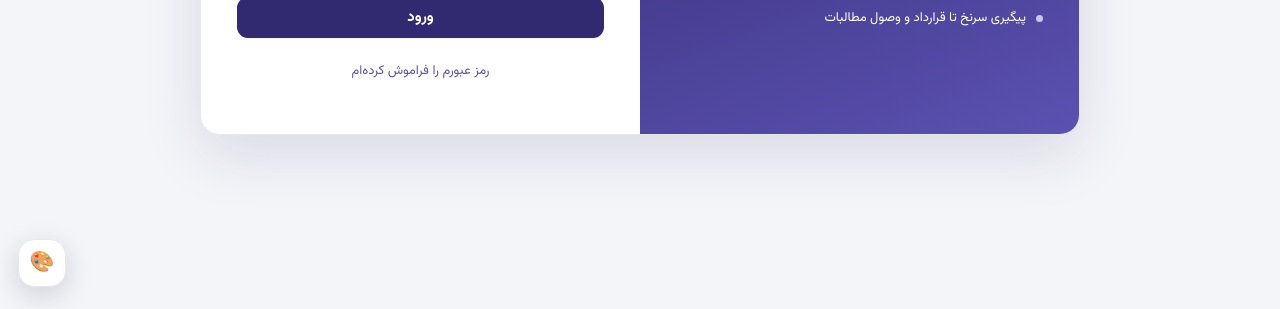
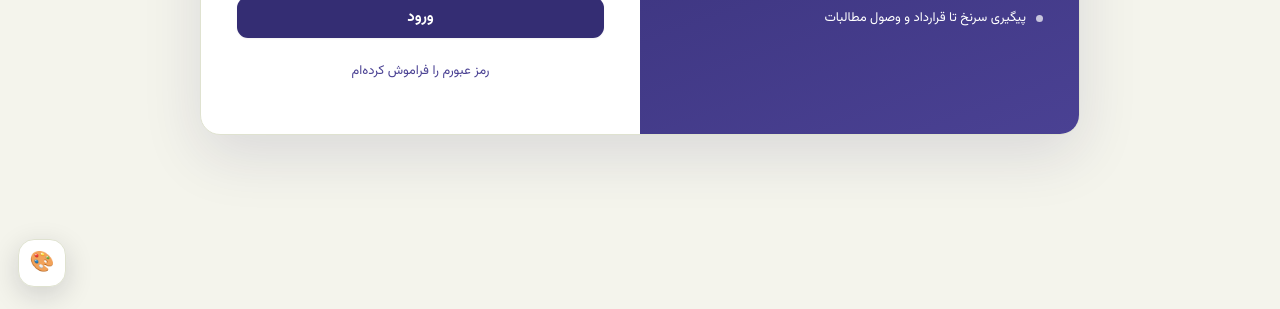
Before and after one commit to dastarchstudio/dast-studio, a website: page index.html in a window 1280 px wide. Shown: the part 491-800 px from the top of the page. Drawn offline with nearby package versions, Linux system fonts and the light colour scheme.

Commit message:
Align theme controls with Dast Light and Dast Dark palettes

```diff
--- a/index.html
+++ b/index.html
@@ -1523,7 +1523,7 @@ body.dark .studio-logo-dark{display:block!important}
   // سیستم سراسری تم: رنگ‌ها برای همه‌ی صفحات و اجزای داشبورد از متغیرهای مشترک خوانده می‌شوند.
   (function(){
     const palettes=[
-      {id:'dast',name:'دَست',colors:['#312a70','#5b51b1','#f4f5f9','#ffffff','#202235','#6b6d80','#e6e7ef']},
+      {id:'dast',name:'دَست روشن',colors:['#342D73','#4A4193','#F4F4EC','#FFFFFF','#23261A','#666B57','#DFE2D0']},
       {id:'teal',name:'سبزآبی آرام',colors:['#146b68','#239b91','#f2f8f7','#ffffff','#183536','#657a7a','#dce9e7']},
       {id:'forest',name:'سبز جنگلی',colors:['#245743','#478568','#f2f6f1','#ffffff','#20352a','#68786d','#dce5dc']},
       {id:'terracotta',name:'آجری گرم',colors:['#934b3b','#c16b52','#faf4ef','#ffffff','#382824','#80716c','#eaded7']},
@@ -1538,7 +1538,7 @@ body.dark .studio-logo-dark{display:block!important}
       const p=palettes.find(x=>x.id===id)||palettes[0];
       const dark=document.body.classList.contains('dark');
       const colors=dark
-        ? [p.colors[0],p.colors[1],'#11121a','#1a1b26','#f1f1f5','#a6a7b5','#30313f']
+        ? [p.colors[0],p.colors[1],'#0F1024','#1B1D36','#EEEFF7','#A4A8C4','#2E3157']
         : p.colors;
       const vars=['--navy','--navy-light','--bg','--surface','--text','--muted','--border'];
       vars.forEach((v,i)=>document.body.style.setProperty(v,colors[i]));
@@ -1568,7 +1568,7 @@ body.dark .studio-logo-dark{display:block!important}
       const panel=document.createElement('section');
       panel.id='dast-palette-panel';panel.className='dast-palette-panel';panel.setAttribute('aria-label','تنظیمات تم و رنگ');
       panel.innerHTML='<h3>ظاهر و رنگ‌بندی سایت</h3><p>حالت روشن یا تاریک را انتخاب کن؛ پالت انتخابی روی همه‌ی صفحات، نوارها و پنل‌ها اعمال می‌شود.</p>'+
-        '<div class="dast-theme-modes"><button type="button" data-theme-mode="light" aria-pressed="false">☀️ تم روشن</button><button type="button" data-theme-mode="dark" aria-pressed="false">🌙 تم تاریک</button></div>'+
+        '<div class="dast-theme-modes"><button type="button" data-theme-mode="light" aria-pressed="false">☀️ Dast Light · روشن</button><button type="button" data-theme-mode="dark" aria-pressed="false">🌙 Dast Dark · تاریک</button></div>'+
         '<div class="dast-palette-options">'+palettes.map(p=>'<button type="button" class="dast-palette-option" data-palette="'+p.id+'" aria-pressed="false"><span class="dast-palette-swatches">'+p.colors.slice(0,4).map(x=>'<i style="background:'+x+'"></i>').join('')+'</span><span>'+p.name+'</span></button>').join('')+'</div>'+
         '<button type="button" class="dast-palette-reset">بازگشت به تم پیش‌فرض دَست</button>';
       document.body.append(button,panel);
```
